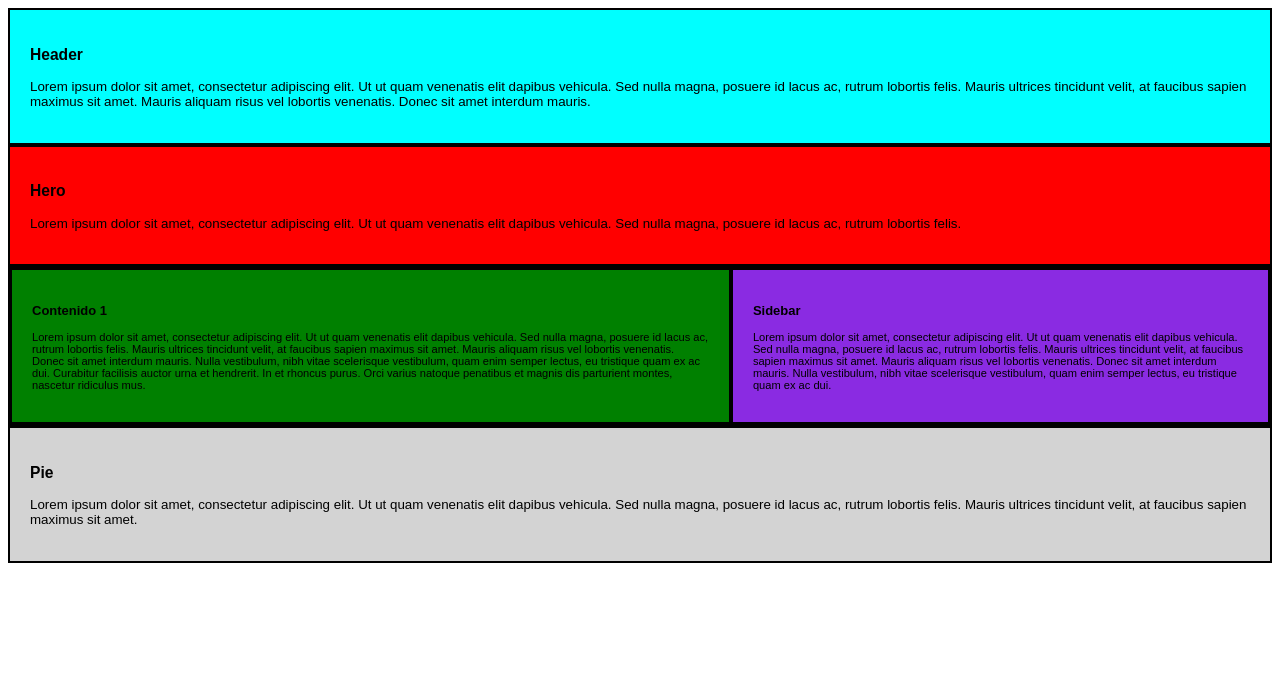
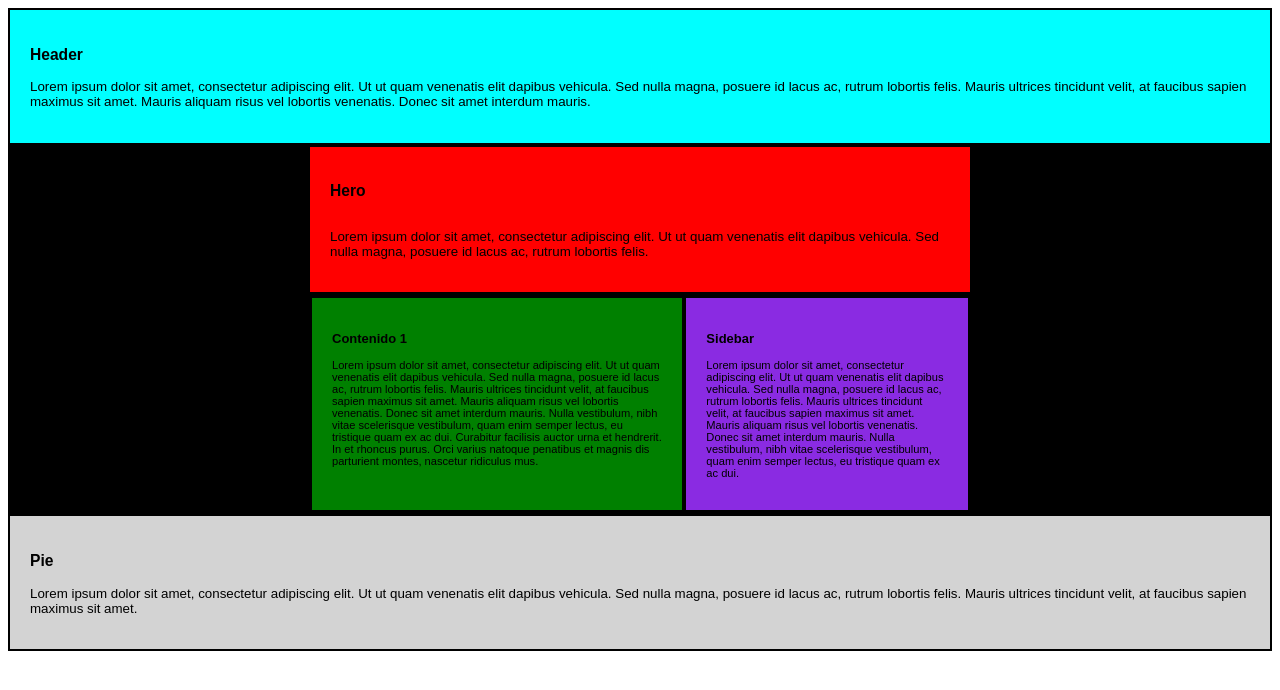
Before and after one commit to xavixam/Respoonsive, a plain HTML site: page index.html in a window 1280 px wide. Drawn offline with Linux system fonts and the light colour scheme.

Commit message:
no message

```diff
--- a/styles.css
+++ b/styles.css
@@ -22,10 +22,6 @@ div {
     padding: 20px;
 }
 
-.ambas {
-    display: flex;
-}
-
 .content {
     background-color: green;
     padding: 20px;
@@ -40,3 +36,28 @@ div {
     background-color: lightgrey;
     padding: 20px;
 }
+
+@media (min-width: 700px) {
+    .ambas {
+        display: flex;
+        flex-direction: row nowrap;
+    }
+}
+
+@media (min-width: 1000px) {
+    .hero {
+        display: flex;
+        flex-direction: column;
+        justify-content: center;
+        margin-left: 300px;
+        margin-right: 300px;
+    }
+
+    .ambas {
+        display: flex;
+        flex-direction: row nowrap;
+        justify-content: center;
+        margin-left: 300px;
+        margin-right: 300px;
+    }
+}
```
